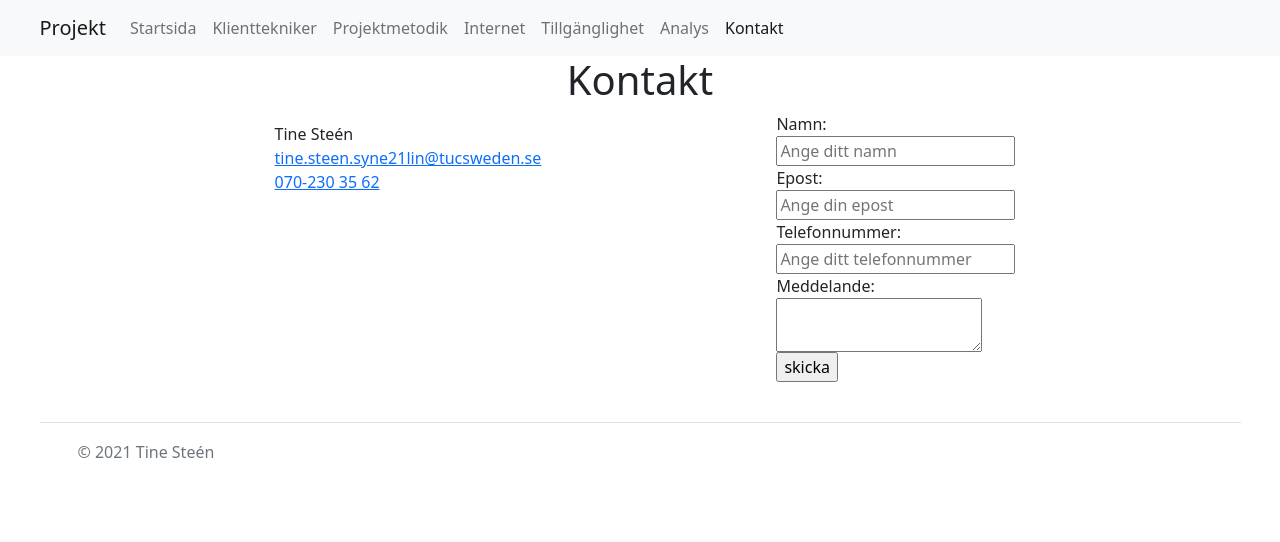
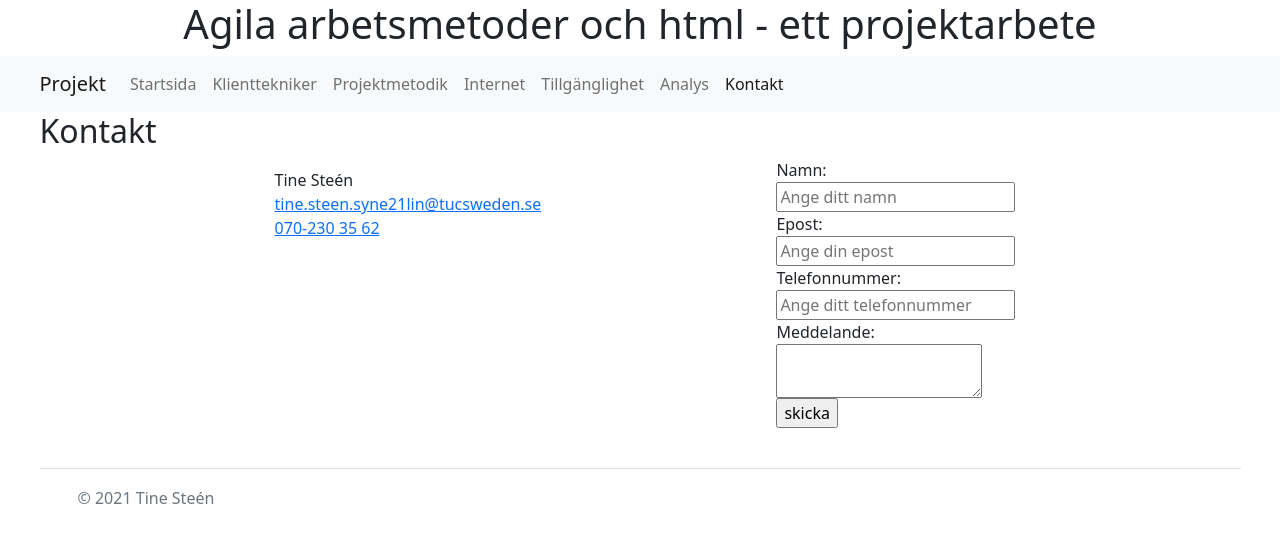
Before and after one commit to Mohjive/agil_utveckling_projektarbete, a plain HTML site: page kontakt.html in a window 1280 px wide. Drawn offline with nearby package versions, Linux system fonts and the light colour scheme.

Commit message:
h1-header
Lägger till id på main på alla sidor.
Ändrar nivå av header där det inte stämmer

```diff
--- a/kontakt.html
+++ b/kontakt.html
@@ -13,6 +13,7 @@
 </head>
 
 <body>
+  <h1>Agila arbetsmetoder och html - ett projektarbete</h1>
   <nav class="navbar navbar-expand-lg navbar-light bg-light">
     <div class="container">
       <a class="skip-to-main" href="#maincontent">Hoppa till huvudinnehåll</a>
@@ -49,8 +50,8 @@
     </div>
   </nav>
 
-  <main>
-    <div class="container"><h1>Kontakt</h1>
+  <main id="maincontent">
+    <div class="container"><h2>Kontakt</h2>
       <div class="flex">
 
         <div class="text">
```
Also changed, not shown: Klienttekniker.html (+2 -1 lines), analys.html (+1 -0 lines), index.html (+2 -1 lines), internet.html (+2 -1 lines), projektmetodik.html (+2 -1 lines), tack.html (+2 -1 lines), tillganglighet.html (+2 -1 lines).
